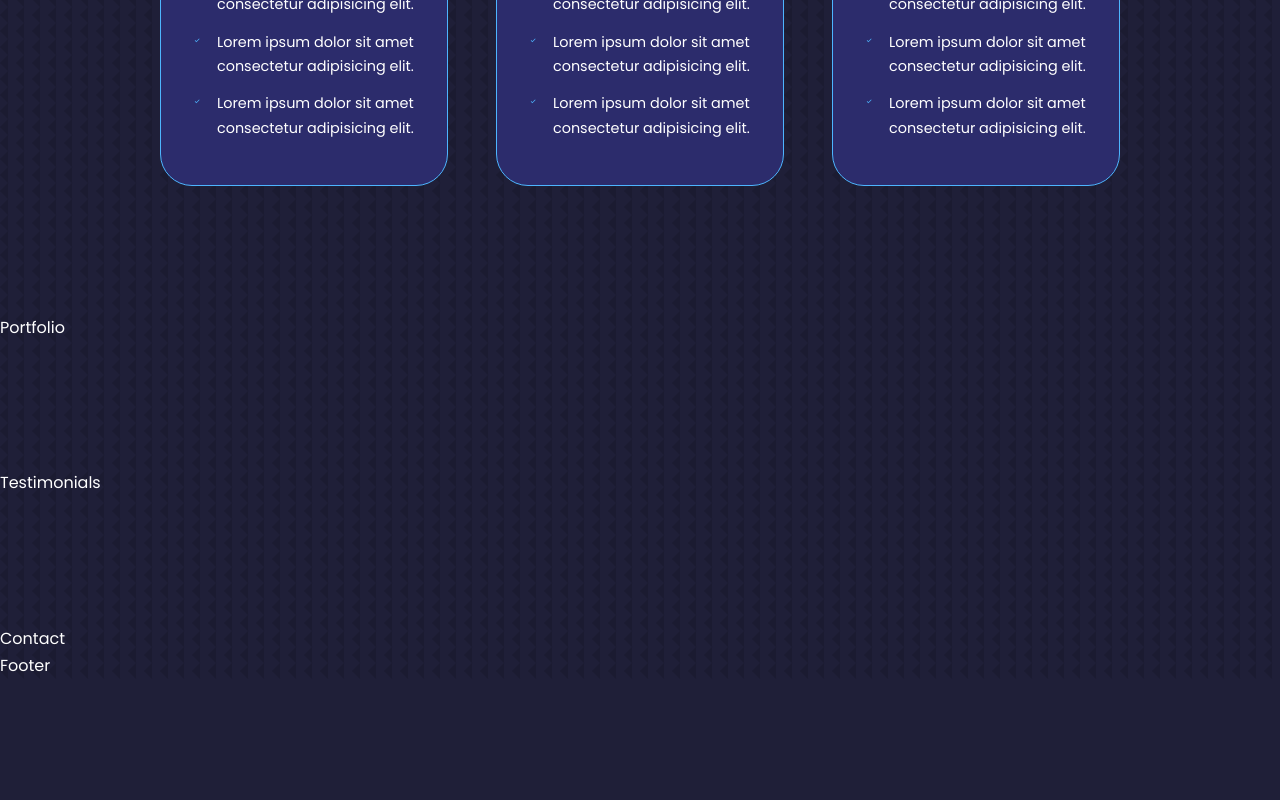
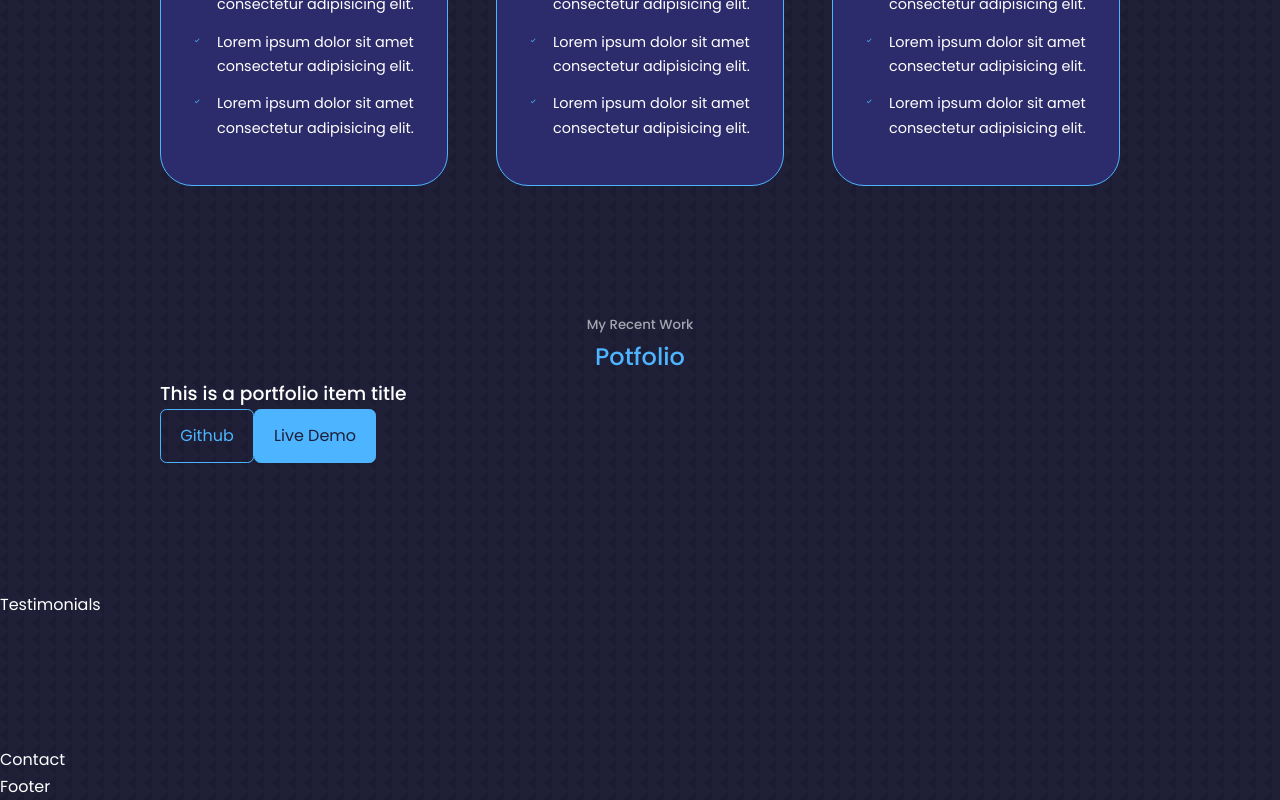
Before and after one commit to szrokmn/my_portfolio-react, a React (Create React App) app: page / in a window 1280 px wide. Shown: the part 2617-3417 px from the top of the page. Before the commit the page ends 3296 px from the top, so only its background shows below. Built offline with nearby package versions, Linux system fonts and the light colour scheme; a web font is replaced by a local one.

Commit message:
add import images in Portfolio.jsx

```diff
--- a/src/components/portfolio/Portfolio.jsx
+++ b/src/components/portfolio/Portfolio.jsx
@@ -1,9 +1,27 @@
 import React from 'react'
 import "./Portfolio.css"
+import IMG1 from '../../assets/portfolio1.jpg'
+import IMG2 from '../../assets/portfolio2.jpg'
+import IMG3 from '../../assets/portfolio3.jpg'
+import IMG4 from '../../assets/portfolio4.jpg'
+import IMG5 from '../../assets/portfolio5.jpg'
+import IMG6 from '../../assets/portfolio6.jpg'
+
+
 const Portfolio = () => {
   return (
     <section id='portfolio'>
-      Portfolio
+      <h5>My Recent Work</h5>
+      <h2>Potfolio</h2>
+
+      <div className="container portfolio__container">
+        <article className="portfolio__item">
+          <div className="portfolio__item-image"></div>
+          <h3>This is a portfolio item title</h3>
+          <a href="https://github.com/szrokmn" className='btn' target='_blank'>Github</a>
+          <a href="https://dribbble.com/" className='btn btn-primary' target='_blank'>Live Demo</a>
+        </article>
+      </div>
     </section>
   )
 }
```
